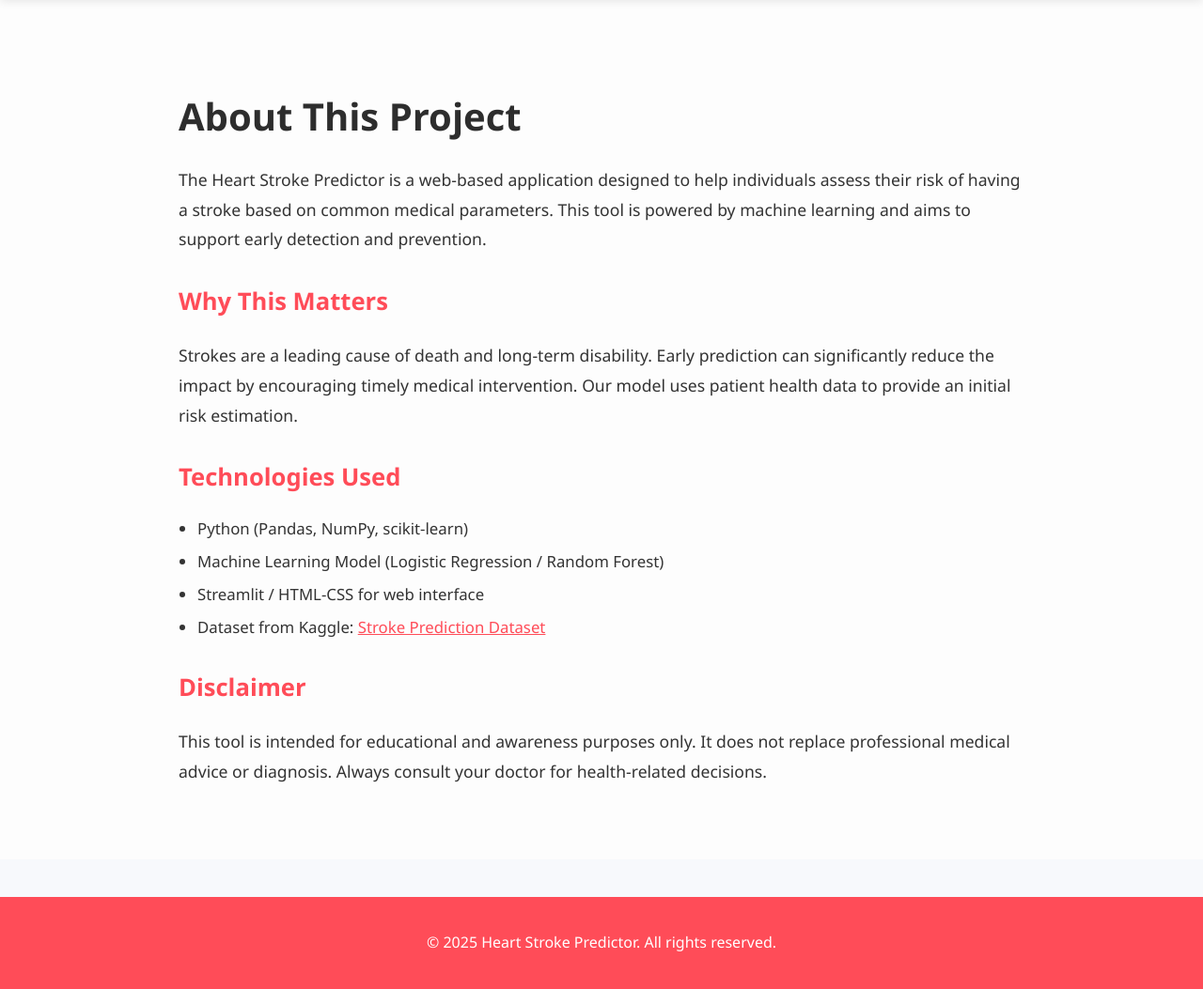
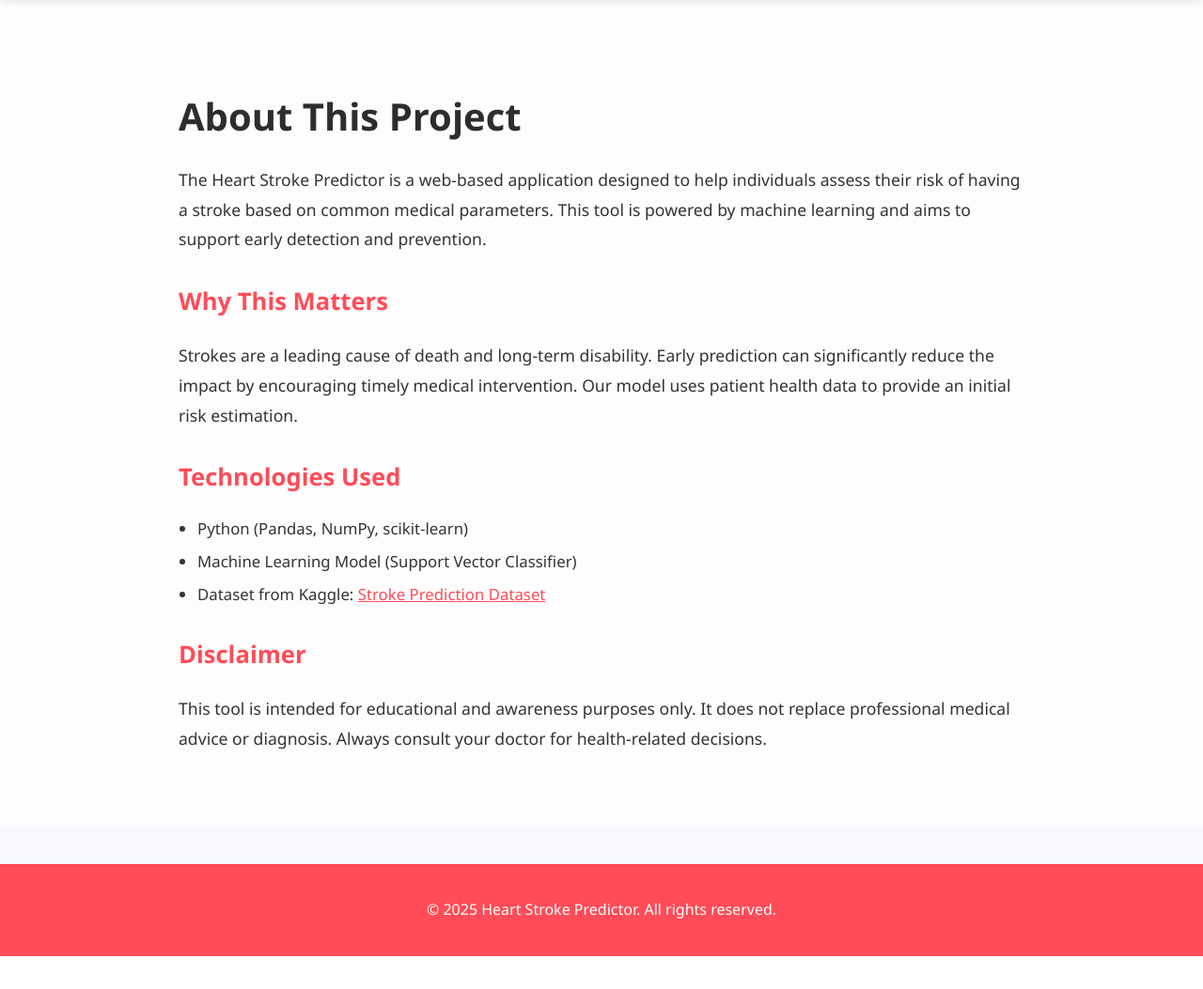
Before and after one commit to SANa-R11/Stroke-Prediction--ML, a Flask app: page /about in a window 1280 px wide. Shown: the part 90-1143 px from the top of the page at 94% size. After the commit the page ends 1108 px from the top, so only its background shows below. Run offline with Flask 3, Linux system fonts and the light colour scheme; parts of the project's set-up code (start-up, migrations or seed data) failed here and were passed over.

Commit message:
Update about.html

```diff
--- a/templates/about.html
+++ b/templates/about.html
@@ -36,8 +36,7 @@
       <h2>Technologies Used</h2>
       <ul>
         <li>Python (Pandas, NumPy, scikit-learn)</li>
-        <li>Machine Learning Model (Logistic Regression / Random Forest)</li>
-        <li>Streamlit / HTML-CSS for web interface</li>
+        <li>Machine Learning Model (Support Vector Classifier)</li>
         <li>Dataset from Kaggle: <a href="https://www.kaggle.com/datasets/fedesoriano/stroke-prediction-dataset" target="_blank">Stroke Prediction Dataset</a></li>
       </ul>
 
```
